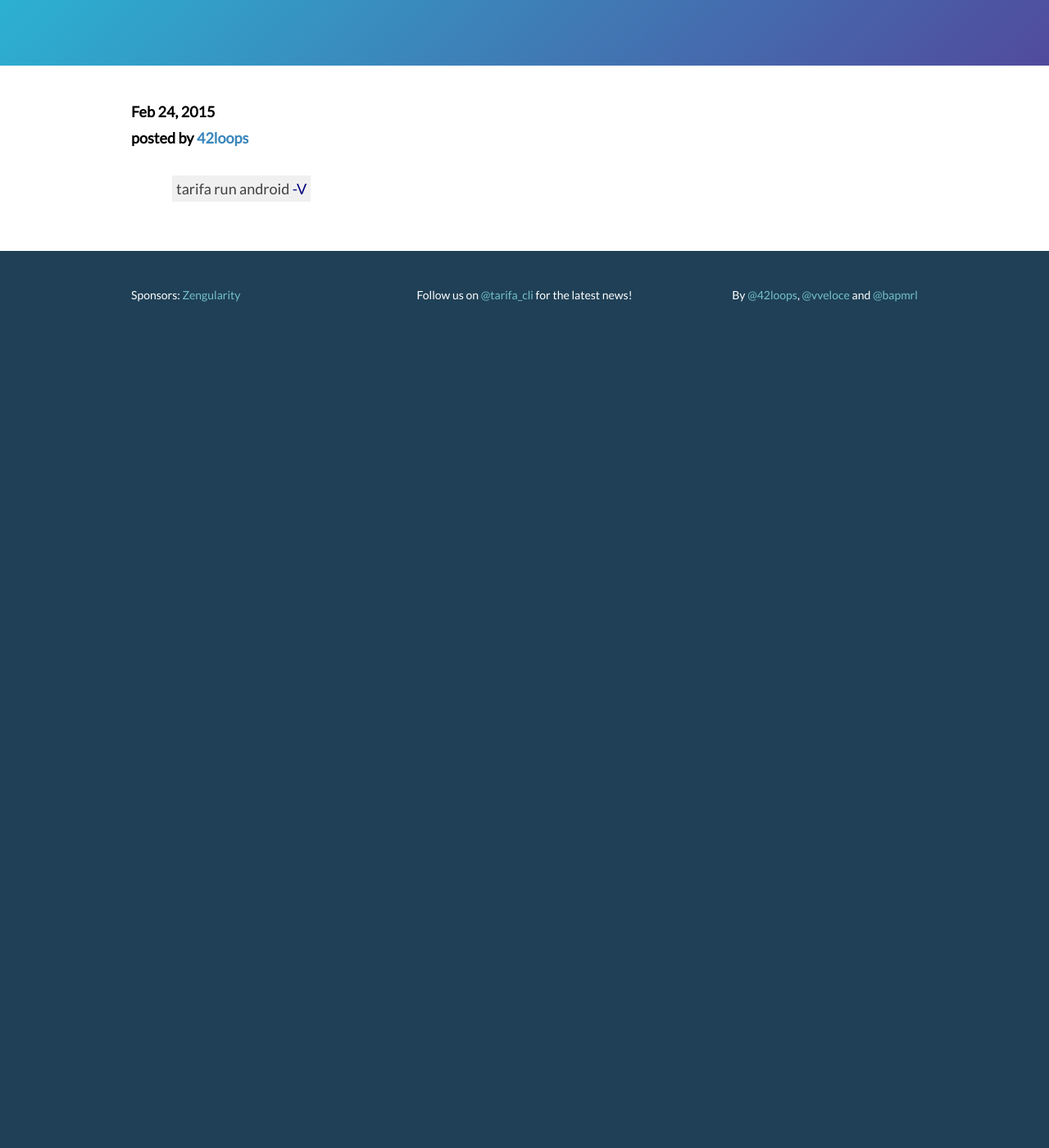
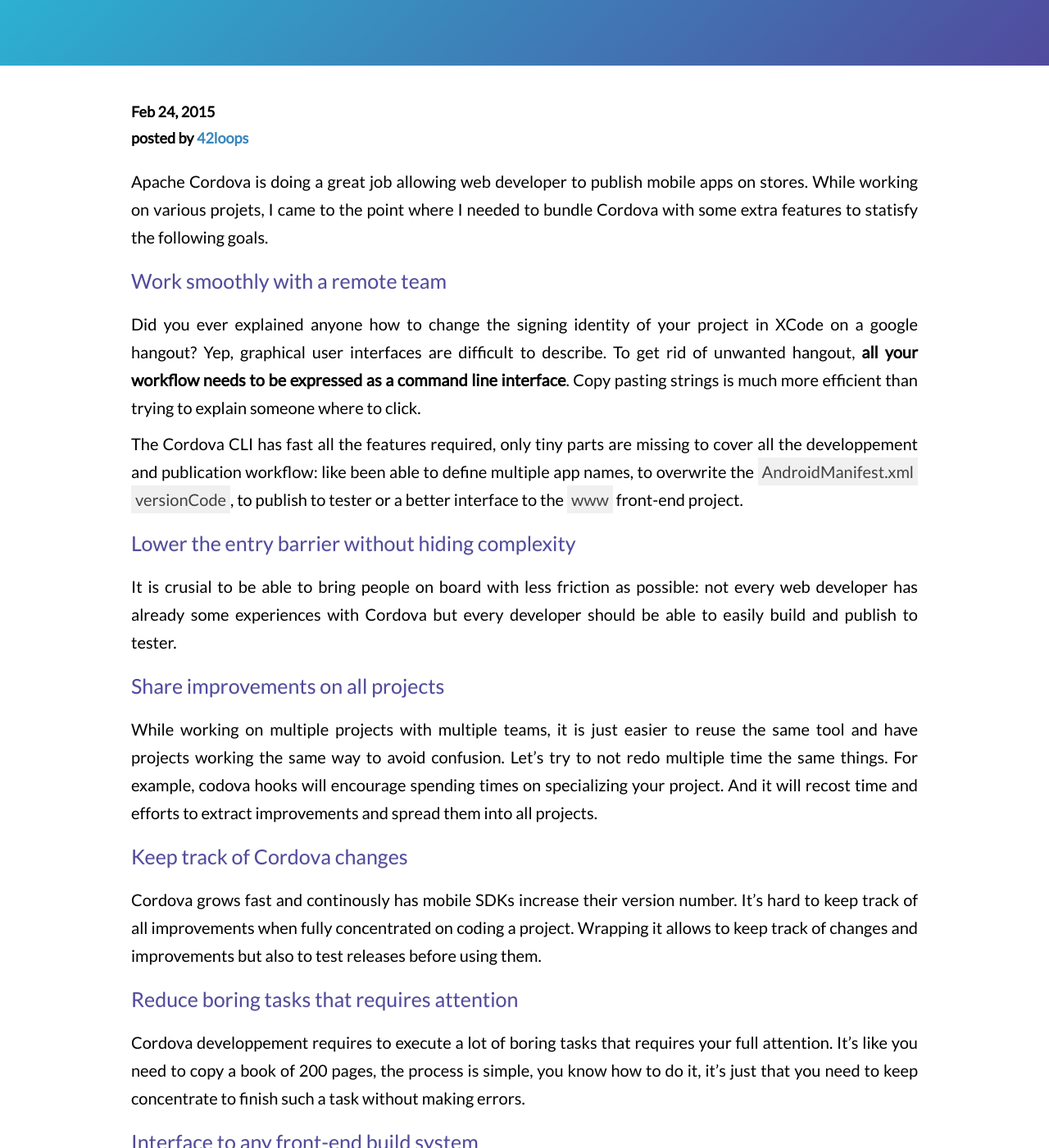
Before and after one commit to TarifaTools/tarifa-website, a Jekyll site: the page built from _posts/2015-02-25-why-tarifa.markdown, in a window 1280 px wide and 1400 px high, scrolled down 270 px. Shown: the whole window at 82% size. Built offline with Jekyll 4.4.1, drawn with Linux system fonts in a browser that asks for light colours; comment, search, counter and statistics services are not loaded; before the commit the page ends 900 px from its top, so only the background shows below that; some of the changed text lies outside the part shown.

Commit message:
wip post 0

```diff
--- a/_posts/2015-02-25-why-tarifa.markdown
+++ b/_posts/2015-02-25-why-tarifa.markdown
@@ -1,16 +1,67 @@
 ---
 layout: post
-title:  "Why tarifa, why wrapping cordova into another CLI?"
+title:  "Why tarifa, why wrapping Apache Cordova into another CLI?"
 date:   2015-02-24 16:56:49
 author: Paul Panserrieu
 author_twitter: 42loops
 categories: introduction
 ---
 
-{% highlight sh %}
-tarifa run android -V
-{% endhighlight %}
+Apache Cordova is doing a great job allowing web developer to publish mobile apps on stores.
+While working on various projets, I came to the point where I needed to bundle Cordova with
+some extra features to statisfy the following goals.
 
-[jekyll]:      http://jekyllrb.com
-[jekyll-gh]:   https://github.com/jekyll/jekyll
-[jekyll-help]: https://github.com/jekyll/jekyll-help
+## Work smoothly with a remote team
+
+Did you ever explained anyone how to change the signing identity of your project in XCode on a google hangout?
+Yep, graphical user interfaces are difficult to describe. To get rid of unwanted hangout, **all your
+workflow needs to be expressed as a command line interface**.
+Copy pasting strings is much more efficient than trying to explain someone where to click.
+
+The Cordova CLI has fast all the features required, only tiny parts are missing to cover
+all the developpement and publication workflow: like been able to define
+multiple app names, to overwrite the `AndroidManifest.xml` `versionCode`, to publish to tester or a better interface to
+the `www` front-end project.
+
+## Lower the entry barrier without hiding complexity
+
+It is crusial to be able to bring people on board with less friction as possible: not every web
+developer has already some experiences with Cordova but every developer should be able to easily build and publish
+to tester.
+
+## Share improvements on all projects
+
+While working on multiple projects with multiple teams, it is just easier to reuse
+the same tool and have projects working the same way to avoid confusion.
+Let's try to not redo multiple time the same things.
+For example, codova hooks will encourage spending times on specializing your project.
+And it will recost time and efforts to extract improvements and spread them into all projects.
+
+## Keep track of Cordova changes
+
+Cordova grows fast and continously has mobile SDKs increase their version number.
+It's hard to keep track of all improvements when fully concentrated on coding a project.
+Wrapping it allows to keep track of changes and improvements but also to test releases before
+using them.
+
+## Reduce boring tasks that requires attention
+
+Cordova developpement requires to execute a lot of boring tasks that requires your full attention.
+It's like you need to copy a book of 200 pages, the process is simple, you know how to do it,
+it's just that you need to keep concentrate to finish such a task without making errors.
+
+## Interface to any front-end build system
+
+Cordova is agnostic to any JavaScript Framework and it's good so. Now a days,
+frameworks and build systems evolves very fast and are changed quickly.
+It should provide a minimal interface to any frontend build system allowing a unic command for building apps.
+
+## Produce multiple unique apps on the same platform with a single Cordova project
+
+Each cordova app is bounded to an id and a name, modifying one of them results in the change of multiples files
+in the native projet folders. It should beeing able to define multiple id and name combinations to build multiples unic apps for
+the same platform.
+
+## Local downstream distribution of Cordova
+
+<span class='tarifa'>tarifa</span> tries to cover all these goals and I hope will helps you to build and maintain more Cordova apps.
```
